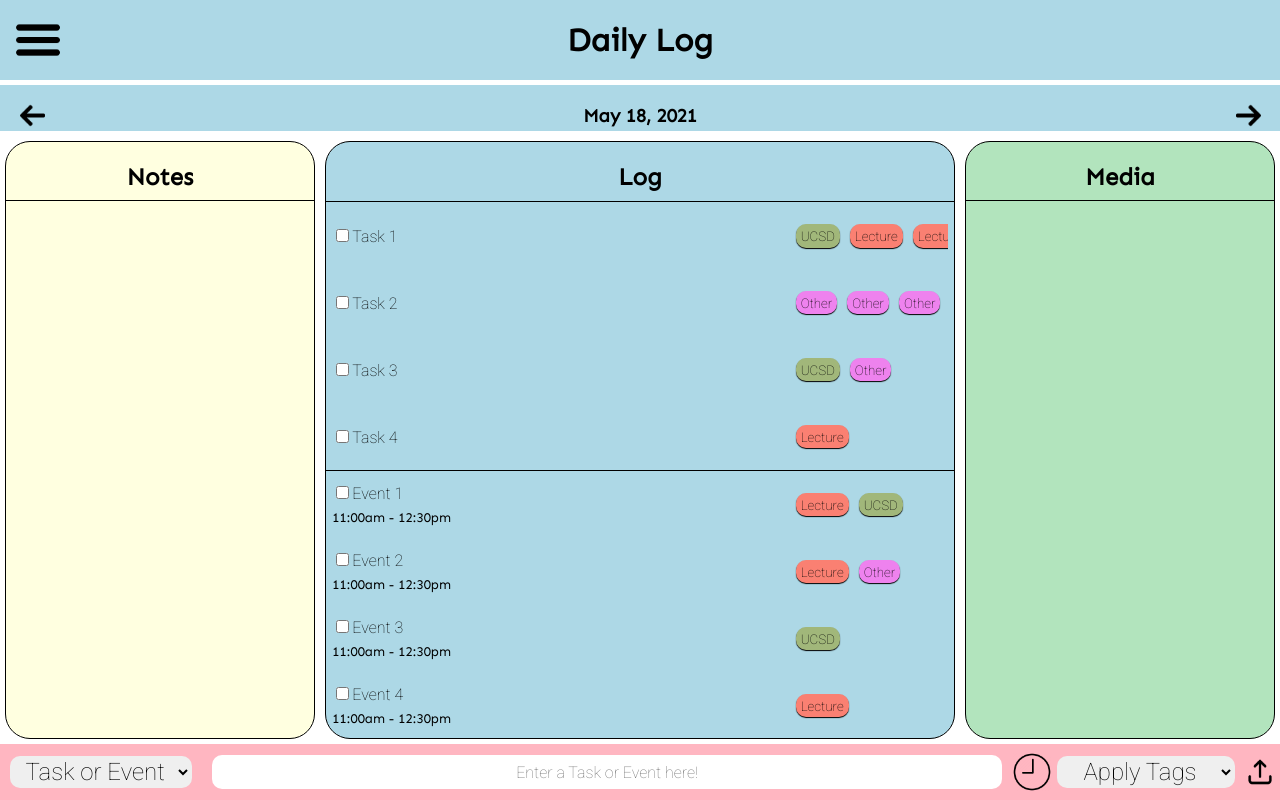
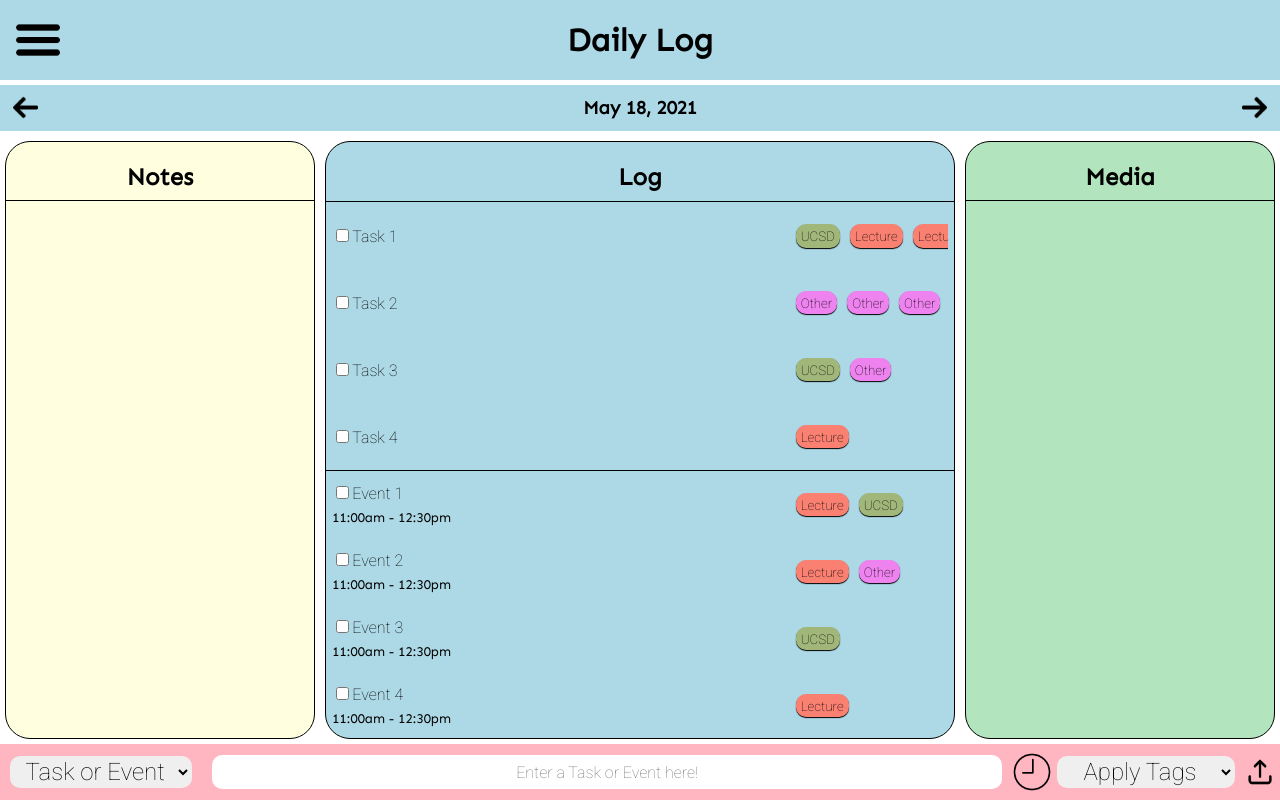
Before and after one commit to cse110-sp21-group31/cse110-sp21-group31, a website: page source/daily_log.html in a window 1280 px wide. Drawn offline with Linux system fonts and the light colour scheme.

Commit message:
fixed top bar sizing bug

```diff
--- a/source/style.css
+++ b/source/style.css
@@ -43,30 +43,30 @@
 }
 
 .middle-item-bar {
-    height: 100%;
     grid-column: span 3;
     grid-row: 1 / 2;
-    display: grid;
-    grid-template-columns: 5% auto 5%;
+    height: 100%;
+    display: flex;
+    flex-direction: row;
     background-color: lightblue;
 }
 
 #left-arrow {
-    height: 100%;
-    grid-column: 1 / 2;
     display: flex;
     flex-direction: column;
+    flex: 1;
+    height: 100%;
     justify-content: center;
-    text-align: center;
+    align-items: center;
 }
 
 #right-arrow {
+    display: flex;
+    flex: 1;
+    flex-direction: column;
     height: 100%;
-    grid-column: 3 / 4;
-    display: flex;
-    flex-direction: column;
     justify-content: center;
-    text-align: center;
+    align-items: center;
 }
 
 #middle-item-log {
@@ -336,10 +336,12 @@ body {
 }
 
 #date-text {
+    display: flex;
     height: 100%;
-    grid-column: 2 / 3;
+    flex: 23;
     font-family: 'Sen', 'sans-serif';
-    text-align: center;
+    justify-content: center;
+    align-items: center;
 }
 
 #log-tasks-area label {
```
